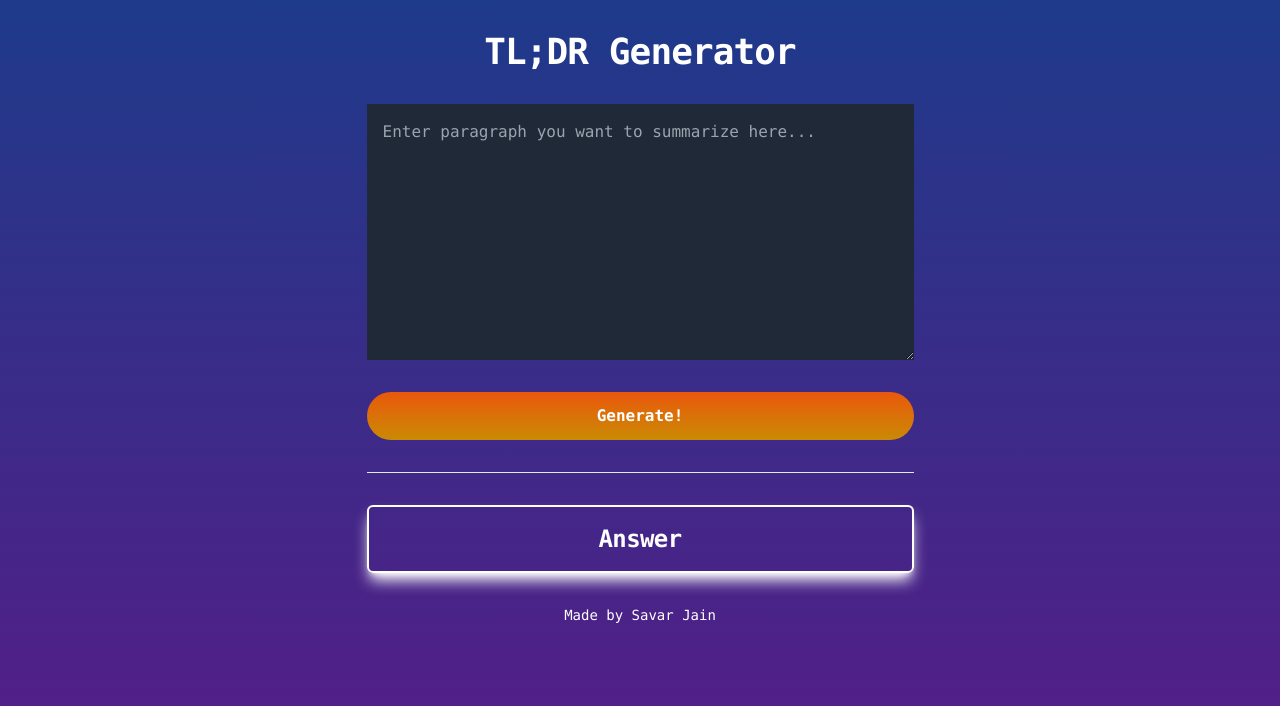
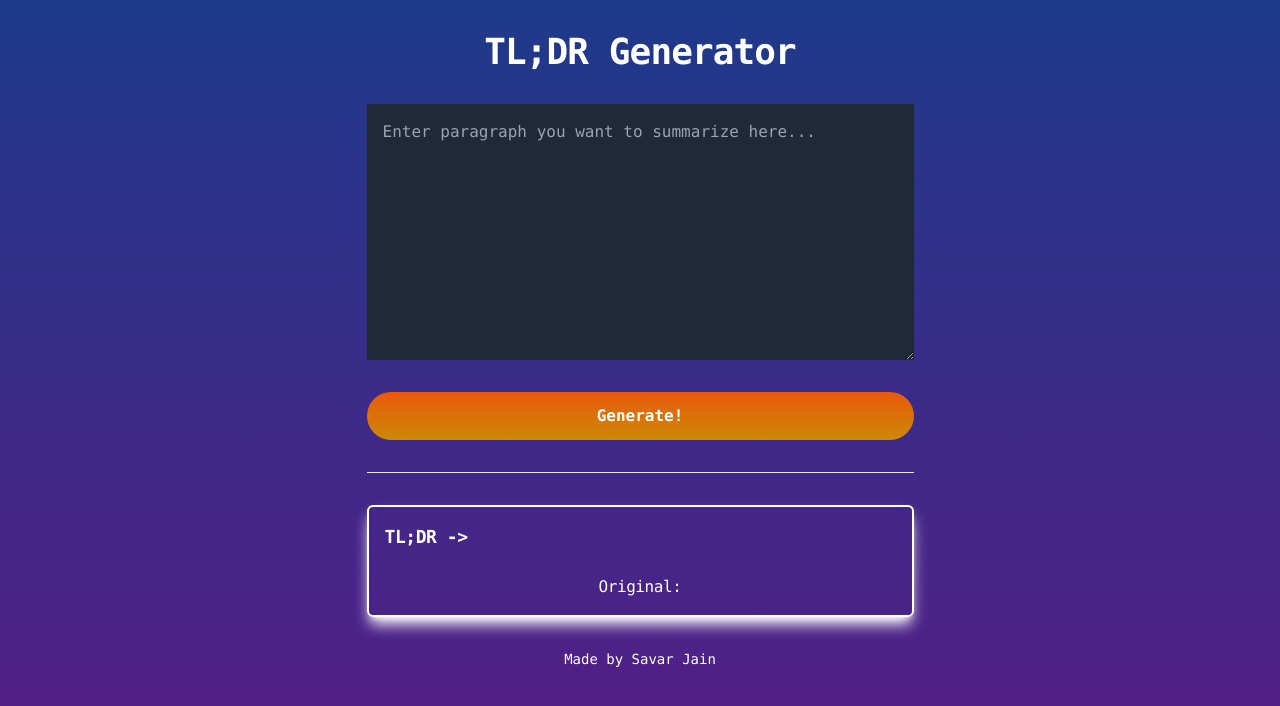
Before and after one commit to SavarJ/TLDR-Generator, a React (Create React App) app in the folder frontend/: page / in a window 1280 px wide. Shown: the top 706 px of the page. Built offline with nearby package versions, Linux system fonts and the light colour scheme.

Commit message:
Add prompt and answer to answer card

```diff
--- a/frontend/src/components/AnswerCard.tsx
+++ b/frontend/src/components/AnswerCard.tsx
@@ -1,11 +1,33 @@
+import { useState } from "react";
+
 interface AnswerCardProps {
+  prompt: string;
   answer: string;
 }
-const AnswerCard: React.FC<AnswerCardProps> = ({ answer }) => {
+const AnswerCard: React.FC<AnswerCardProps> = ({ prompt, answer }) => {
+  const [fullyVisisble, setFullyVisisble] = useState(false);
   return (
-    <div className="border-2 p-4 border-white rounded-md shadow-lg hover:shadow-xl shadow-white hover:shadow-white">
-      <h2 className="text-center font-bold text-2xl tracking-tight">Answer</h2>
-      <p className="text-center font-mono text-xl tracking-tight">{answer}</p>
+    <div
+      className={`border-2 p-4 max-w-2xl border-white rounded-md shadow-lg hover:shadow-xl shadow-white hover:shadow-white cursor-pointer transition-all duration-500 ease-in-out
+      ${!fullyVisisble ? "max-h-80 overflow-y-hidden" : "h-auto"}
+      `}
+      onClick={() => setFullyVisisble(!fullyVisisble)}
+    >
+      <h2 className="font-bold text-lg tracking-tight">
+        TL;DR -{">"} {answer}
+      </h2>
+      <br />
+      <div
+        className={`text-center font-mono text-base tracking-tight max-w-2xl
+        ${
+          !fullyVisisble
+            ? "text-ellipsis whitespace-nowrap overflow-hidden"
+            : ""
+        }
+        `}
+      >
+        Original: {prompt}
+      </div>
     </div>
   );
 };
```
